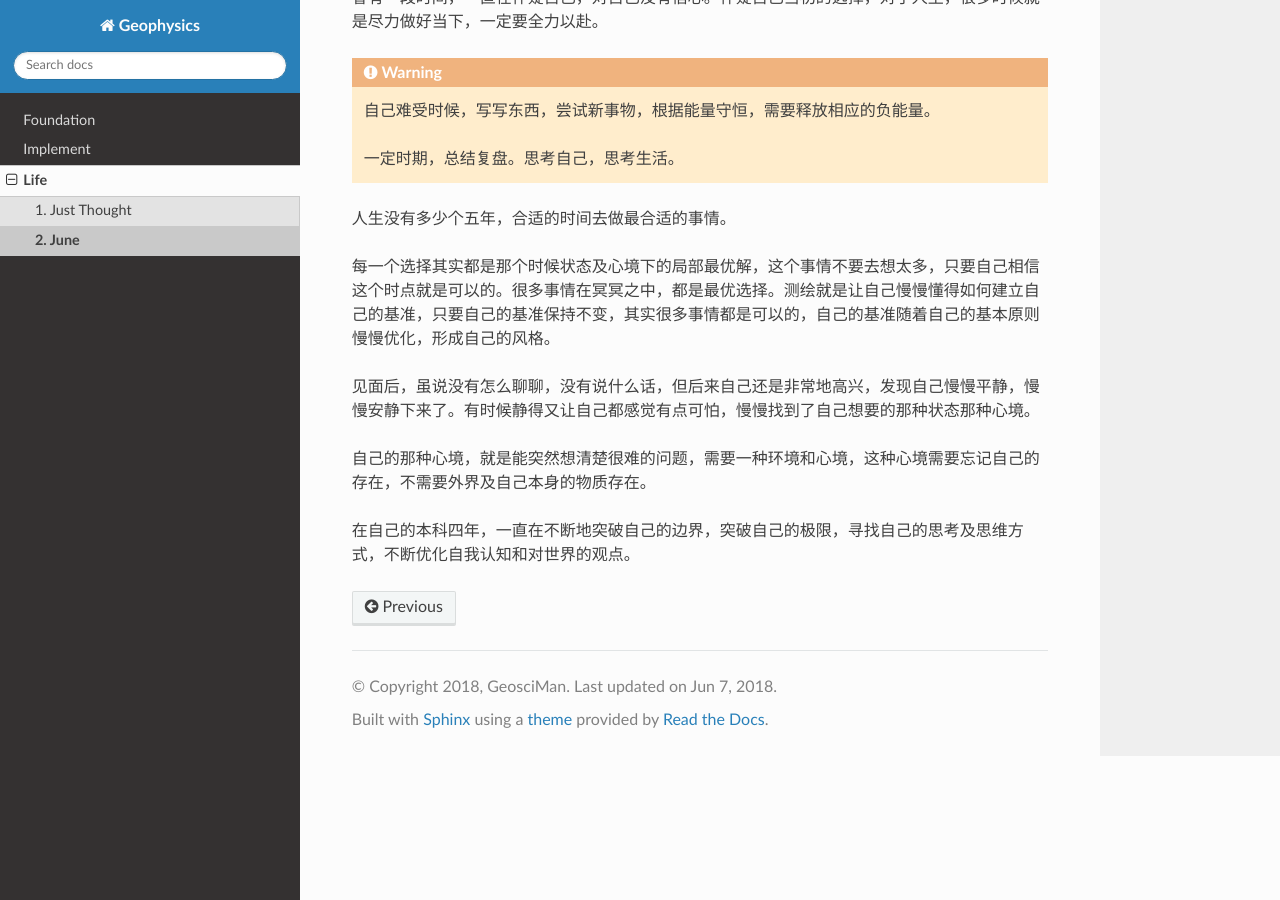
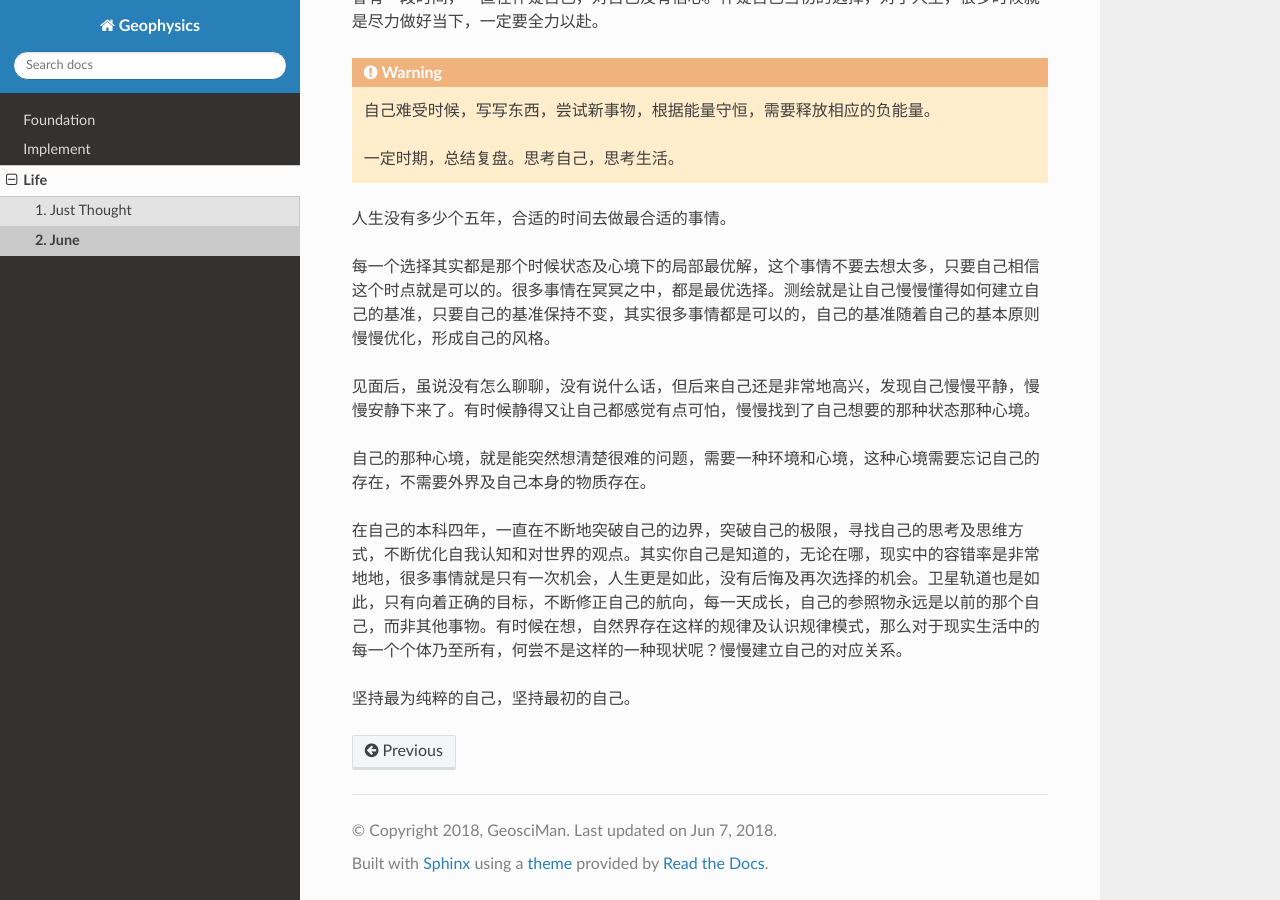
Before and after one commit to geosciman/GeophysicsResearch, a Sphinx documentation site: the page built from source/life/June.rst, in a window 1280 px wide and 900 px high, scrolled down 563 px. Built offline with Sphinx 7.4.7 and the Read the Docs theme 2.0.0, drawn with Linux system fonts in a browser that asks for light colours.

Commit message:
update files

```diff
--- a/source/life/June.rst
+++ b/source/life/June.rst
@@ -31,4 +31,6 @@ June
 
 自己的那种心境，就是能突然想清楚很难的问题，需要一种环境和心境，这种心境需要忘记自己的存在，不需要外界及自己本身的物质存在。
 
-在自己的本科四年，一直在不断地突破自己的边界，突破自己的极限，寻找自己的思考及思维方式，不断优化自我认知和对世界的观点。
+在自己的本科四年，一直在不断地突破自己的边界，突破自己的极限，寻找自己的思考及思维方式，不断优化自我认知和对世界的观点。其实你自己是知道的，无论在哪，现实中的容错率是非常地地，很多事情就是只有一次机会，人生更是如此，没有后悔及再次选择的机会。卫星轨道也是如此，只有向着正确的目标，不断修正自己的航向，每一天成长，自己的参照物永远是以前的那个自己，而非其他事物。有时候在想，自然界存在这样的规律及认识规律模式，那么对于现实生活中的每一个个体乃至所有，何尝不是这样的一种现状呢？慢慢建立自己的对应关系。
+
+坚持最为纯粹的自己，坚持最初的自己。
```
